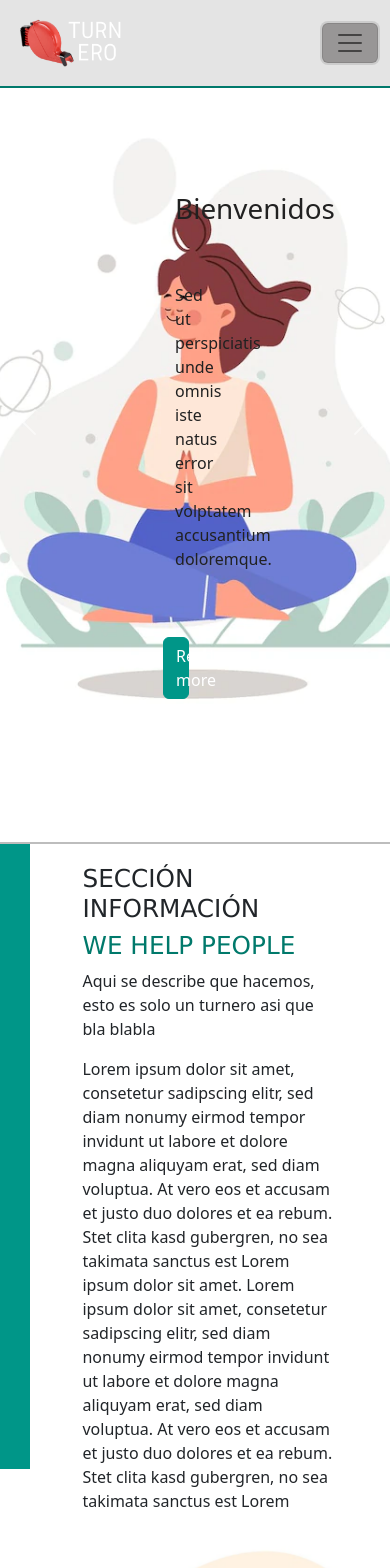
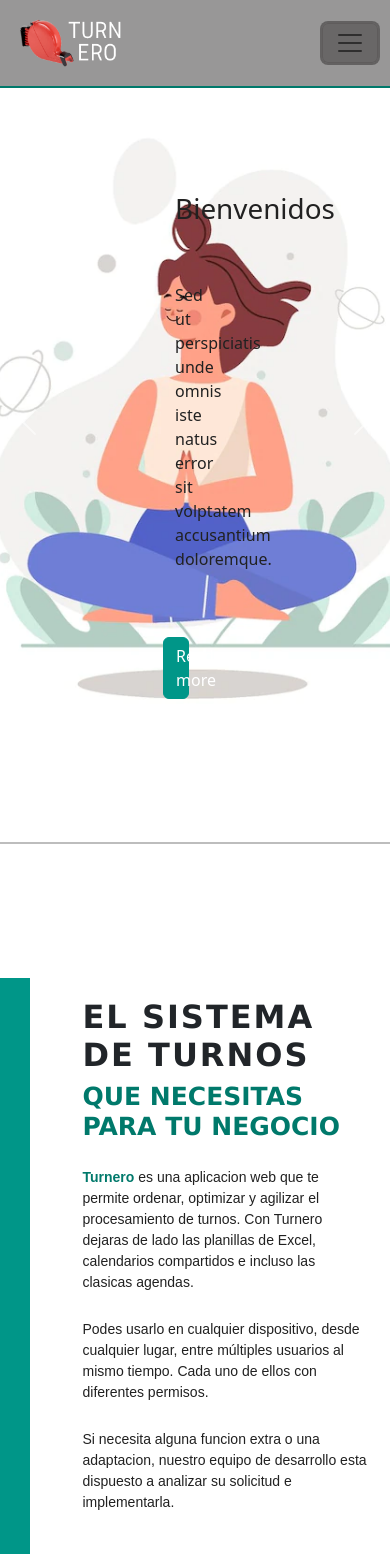
Before and after one commit to cdoller/turnero-front, a React (Create React App) app: page / in a window 390 px wide. Shown: the top 1568 px of the page. Built offline with nearby package versions, Linux system fonts and the light colour scheme.

Commit message:
responsive corregido en seccion info y algunos detalles en otras secciones como pyr

```diff
--- a/src/assets/css/Acordion.css
+++ b/src/assets/css/Acordion.css
@@ -28,12 +28,6 @@
   font-size: 1.5rem;
   font-weight: bold;
   text-transform: uppercase;
-}
-.ContenedorAcordeon .accordion-button:hover {
-  box-shadow: #757575 0px 0px 5px 2px;
-  border-radius: 5px;
-  color: #009688;
-  font-weight: bold;
 }
 .ContenedorAcordeon .accordion-button:focus {
   --bs-accordion-active-bg:white;
@@ -66,7 +60,7 @@
     margin-right: 0px;
     overflow: scroll;
   }
-  .accordion-button {
+  .ContenedorAcordeon .accordion-button {
     font-size: 1rem;
   }
 }
--- a/src/assets/css/Info.css
+++ b/src/assets/css/Info.css
@@ -1,6 +1,11 @@
 .Info {
   align-items: flex-start;
-  background-color: #ffffff;
+  background-color: white;
+  height: 100vh;
+  display: flex;
+  justify-content: center;
+  align-items: center;
+  overflow: scroll;
 }
 .Info .container-info {
   display: flex;
@@ -10,12 +15,12 @@
 }
 .Info .rowInfo {
   width: 100vw;
-  height: 80vh;
+  *height: 80vh;
 }
 .Info .columnaColor {
   background-color: #009688;
   max-width: 30px;
-  margin-bottom: 200px;
+  *margin-bottom: 200px;
 }
 .Info .columnaTexto {
   text-align: initial;
@@ -26,8 +31,44 @@
 }
 .Info .segundoTitle {
   color: #00796B;
+  font-weight: bold;
+  margin-bottom: 50px;
+  letter-spacing: -1px;
+  font-size: 32px;
+}
+.Info .primerTitle {
+  font-weight: bold;
+  font-size: 40px;
+  letter-spacing: 3px;
 }
 .Info .pInfo {
+  padding: 10px 0px;
+  font-family: arial;
   text-align: left;
-  color: #009688;
+  color: #212121;
+  font-size: 20px;
 }
+.Info .colorAcento {
+  color: #00796B;
+  font-weight: 600;
+}
+
+@media screen and (max-width: 425px) {
+  .Info {
+    min-height: 100vh;
+    width: 100vw;
+  }
+  .Info .segundoTitle {
+    margin-bottom: 20px;
+    letter-spacing: 0px;
+    font-size: 25px;
+  }
+  .Info .primerTitle {
+    font-size: 32px;
+    letter-spacing: 2px;
+  }
+  .Info .pInfo {
+    padding: 5px 0px;
+    font-size: 14px;
+  }
+}
--- a/src/assets/css/Pyr.css
+++ b/src/assets/css/Pyr.css
@@ -5,6 +5,7 @@
   height: 100vh;
   width: 100vw;
   box-sizing: border-box;
+  margin-top: 50px;
 }
 
 .imagen-acordeon {
@@ -21,7 +22,7 @@
     flex-direction: column;
     justify-content: space-evenly;
     align-items: center;
-    height: 100vh;
+    min-height: 100vh;
     width: 100vw;
     box-sizing: border-box;
     overflow: scroll;
--- a/src/assets/css/navbarBootstrap.css
+++ b/src/assets/css/navbarBootstrap.css
@@ -1,5 +1,5 @@
 .navbar-inicio {
-  background-color: rgba(44, 43, 43, 0.125);
+  background-color: rgba(44, 43, 43, 0.487);
   border-bottom: 2px #00796B solid;
 }
 .navbar-inicio .contenedor-navbar {
@@ -20,11 +20,11 @@
 }
 .navbar-inicio .hamburguesa-nav {
   background-color: rgba(35, 28, 28, 0.394);
-  box-shadow: rgba(44, 43, 43, 0.125) 0px 0px 0px 2px;
+  box-shadow: rgba(44, 43, 43, 0.487) 0px 0px 0px 2px;
 }
 .navbar-inicio .hamburguesa-nav:hover {
   box-shadow: rgb(42, 42, 42) 0px 0px 5px 2px;
 }
 .navbar-inicio .hamburguesa-nav:active {
-  background-color: rgba(44, 43, 43, 0.125);
+  background-color: rgba(44, 43, 43, 0.487);
 }
--- a/src/assets/sass/Info.scss
+++ b/src/assets/sass/Info.scss
@@ -2,7 +2,12 @@
 
 .Info{
     align-items: flex-start;
-    background-color: #ffffff;
+    background-color: $text-icons-color;
+    height: 100vh;
+    display: flex;
+    justify-content: center;
+    align-items: center;
+    overflow: scroll;
 
     .container-info{
         display: flex;
@@ -13,12 +18,12 @@
 
     .rowInfo{
         width: 100vw;
-        height: 80vh;
+        *height: 80vh;
     }
     .columnaColor{
         background-color: $ok-primary-color;
         max-width: 30px;
-        margin-bottom: 200px;
+        *margin-bottom: 200px;
     }
     .columnaTexto{
         text-align: initial;
@@ -29,9 +34,54 @@
     }
     .segundoTitle{
         color: $dark-primary-color;
+        font-weight: bold;
+        margin-bottom: 50px;
+        letter-spacing: -1px;
+        font-size: 32px;
+    }
+    .primerTitle{
+        font-weight: bold;
+        font-size: 40px;
+        letter-spacing: 3px;
     }
     .pInfo{
+        padding: 10px 0px;
+        font-family: arial;
         text-align:left;
-        color: $ok-primary-color
+        color: $primary-text-color;
+        font-size: 20px;
+    }
+
+    .colorAcento{
+        color: $dark-primary-color;
+        font-weight: 600;
     }
 }
+
+@media screen and (max-width: 425px){
+    .Info{
+        min-height: 100vh;
+        width: 100vw;
+
+        .segundoTitle{
+            margin-bottom: 20px;
+            letter-spacing: 0px;
+            font-size: 25px;
+        }
+        .primerTitle{
+            font-size: 32px;
+            letter-spacing: 2px;
+        }
+        .pInfo{
+            padding: 5px 0px;
+            font-size: 14px;
+        }
+    }
+
+}
+
+@media screen and (max-width: 375px){
+    .segundoTitle{
+
+    }
+}
--- a/src/assets/sass/Pyr.scss
+++ b/src/assets/sass/Pyr.scss
@@ -5,6 +5,7 @@
     height: 100vh;
     width: 100vw;
     box-sizing: border-box;
+    margin-top: 50px;
 }
 
 .imagen-acordeon{
@@ -21,7 +22,7 @@
         flex-direction: column;
         justify-content: space-evenly;
         align-items: center;
-        height: 100vh;
+        min-height: 100vh;
         width: 100vw;
         box-sizing: border-box;
         overflow: scroll;
--- a/src/assets/sass/variables/_colores.scss
+++ b/src/assets/sass/variables/_colores.scss
@@ -6,5 +6,5 @@ $accent-color: #FF9600;
 $primary-text-color: #212121;
 $secondary-text-color: #757575;
 $divider-color: #BDBDBD;
-$shadow-color: rgba(44, 43, 43, 0.125);
+$shadow-color: rgba(44, 43, 43, 0.487);
 $dark-shadow-color: rgba(35, 28, 28, 0.394)
--- a/src/components/InfoComponent.js
+++ /dev/null
@@ -1,34 +0,0 @@
-import React from "react";
-import { Row } from "react-bootstrap";
-import Container from 'react-bootstrap/Container';
-import Col from 'react-bootstrap/Col';
-import '../assets/css/Info.css';
-
-const InfoComponent = () =>{
-
-    return(
-        <>
-        <section className='Info'>
-            <Container fluid className='Container container-info'>
-                <Row fluid className='Row rowInfo'>
-                    <Col className='Col1 columnaColor' xs={1} lg={1}></Col>
-                    <Col className='Col2 columnaBlanca' xs={1} lg={2}></Col>
-                    <Col className='Col3 columnaTexto' xs={9} lg={7}>
-                        <h2>SECCIÓN INFORMACIÓN</h2>
-                        <h2 className="TitleColor segundoTitle">WE HELP PEOPLE</h2>
-                        <p pInfo>Aqui se describe que hacemos, esto es solo un turnero asi que bla blabla</p>
-                        <p pInfo>Lorem ipsum dolor sit amet, consetetur sadipscing elitr, sed diam nonumy eirmod tempor invidunt ut labore et dolore magna aliquyam erat, sed diam voluptua. At vero eos et accusam et justo duo dolores et ea rebum. Stet clita kasd gubergren, no sea takimata sanctus est Lorem ipsum dolor sit amet. Lorem ipsum dolor sit amet, consetetur sadipscing elitr, sed diam nonumy eirmod tempor invidunt ut labore et dolore magna aliquyam erat, sed diam voluptua. At vero eos et accusam et justo duo dolores et ea rebum. Stet clita kasd gubergren, no sea takimata sanctus est Lorem ipsum dolor sit amet. Lorem ipsum dolor sit amet, consetetur sadipscing elitr, sed diam nonumy eirmod tempor invidunt ut</p>
-
-
-                    </Col>
-                    <Col className='Col2' xs={1} lg={2}></Col>
-                </Row>
-
-            </Container>
-        </section>
-        </>
-
-    )
-}
-
-export default InfoComponent
--- a/src/containers/Info.js
+++ b/src/containers/Info.js
@@ -1,16 +1,32 @@
 import React from "react";
-import InfoComponent from "../components/InfoComponent";
-
+import { Row } from "react-bootstrap";
+import Container from 'react-bootstrap/Container';
+import Col from 'react-bootstrap/Col';
+import '../assets/css/Info.css';
 
 const Info = () =>{
 
     return(
-        <section id="Seccion-Info">
-            <InfoComponent></InfoComponent>
+        <>
+        <section className='Info' id="Seccion-Info">
+            <Container fluid className='Container container-info'>
+                <Row fluid className='Row rowInfo'>
+                    <Col className='Col1 columnaColor' xs={1} md={1} lg={1}></Col>
+                    <Col className='Col2 columnaBlanca' xs={1} md={1} lg={2}></Col>
+                    <Col className='Col3 columnaTexto' xs={10} md={10} lg={7}>
+                        <h2 className="primerTitle">EL SISTEMA DE TURNOS</h2>
+                        <h2 className="segundoTitle">QUE NECESITAS PARA TU NEGOCIO</h2>
+                        <p className='pInfo'><span className="colorAcento">Turnero</span> es una aplicacion web que te permite ordenar, optimizar y agilizar el procesamiento de turnos. Con Turnero dejaras de lado las planillas de Excel, calendarios compartidos e incluso las clasicas agendas.</p>
+                        <p className='pInfo'>Podes usarlo en cualquier dispositivo, desde cualquier lugar, entre múltiples usuarios al mismo tiempo. Cada uno de ellos con diferentes permisos.</p>
+                        <p className='pInfo'>Si necesita alguna funcion extra o una adaptacion, nuestro equipo de desarrollo esta dispuesto a analizar su solicitud e implementarla. </p>
+                    </Col>
+                    <Col className='Col2' lg={2}></Col>
+                </Row>
+            </Container>
         </section>
+        </>
 
-
-    )
+    );
 }
 
-export default Info
+export default Info;
```
Also changed, not shown: src/assets/sass/Acordion.scss (+12 -10 lines).
